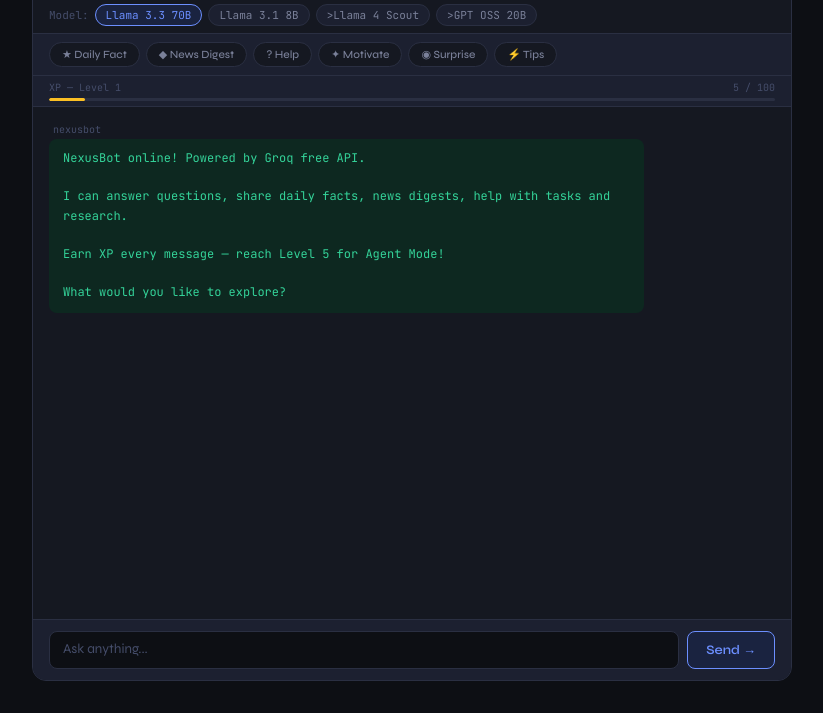
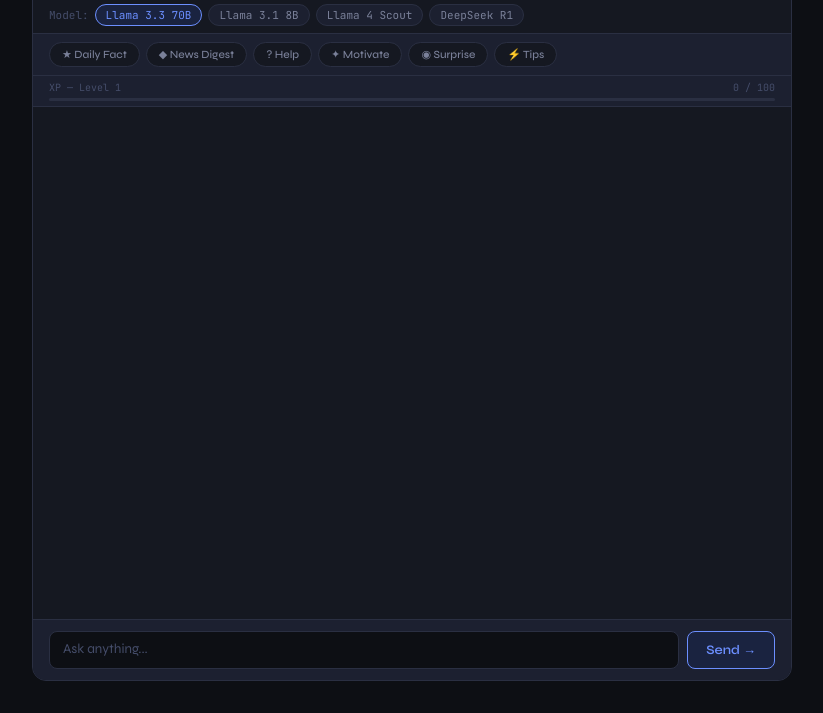
Before and after one commit to talrejadivyansh-design/nexusbot, a plain HTML site: page index.html in a window 1280 px wide. Shown: the part 87-800 px from the top of the page, without its empty margins (228-1051 px from the left). Drawn offline with Linux system fonts and the light colour scheme.

Commit message:
Update index.html

```diff
--- a/index.html
+++ b/index.html
@@ -85,8 +85,8 @@
     <span class="modelbar-label">Model:</span>
     <button class="mbtn active" onclick="setModel('llama-3.3-70b-versatile',this)">Llama 3.3 70B</button>
     <button class="mbtn" onclick="setModel('llama-3.1-8b-instant',this)">Llama 3.1 8B</button>
-    <button class="mbtn" onclick="setModel('meta-llama/llama-4-scout-17b-16e-instruct',this)">>Llama 4 Scout</button>
-    <button class="mbtn" onclick="setModel('openai/gpt-oss-20b',this)">>GPT OSS 20B</button>
+    <button class="mbtn" onclick="setModel('meta-llama/llama-4-scout-17b-16e-instruct',this)">Llama 4 Scout</button>
+    <button class="mbtn" onclick="setModel('deepseek-r1-distill-llama-70b',this)">DeepSeek R1</button>
   </div>
   <div class="quickbar">
     <button class="qb" id="btnFact" onclick="doFact()">★ Daily Fact</button>
@@ -120,7 +120,7 @@
     const lbl = document.createElement('div'); lbl.className = 'mlabel';
     const labels = { fact:'daily fact', news:'news digest', reward:'reward +xp', sys:'nexusbot', err:'error' };
     lbl.textContent = labels[tc] || (role === 'user' ? 'you' : 'nexusbot');
-    const b = document.createElement('div'); b.className = 'bubble'; b.textContent = text;
+    const b = document.createElement('div'); b.className = 'bubble'; b.b.innerHTML = text.replace(/\*\*(.*?)\*\*/g,'<strong>$1</strong>').replace(/### (.*?)(\n|$)/g,'<br><strong>$1</strong><br>').replace(/\n/g,'<br>');
     wrap.appendChild(lbl); wrap.appendChild(b); msgs.appendChild(wrap); msgs.scrollTop = msgs.scrollHeight; return b;
   }
   function addTyping() { const w = document.createElement('div'); w.className = 'msg mb'; w.id = 'typing'; const d = document.createElement('div'); d.className = 'typedots'; d.innerHTML = '<span></span><span></span><span></span>'; w.appendChild(d); msgs.appendChild(w); msgs.scrollTop = msgs.scrollHeight; }
```
